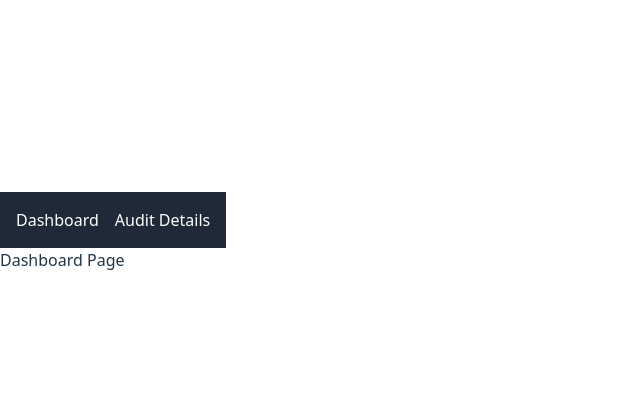
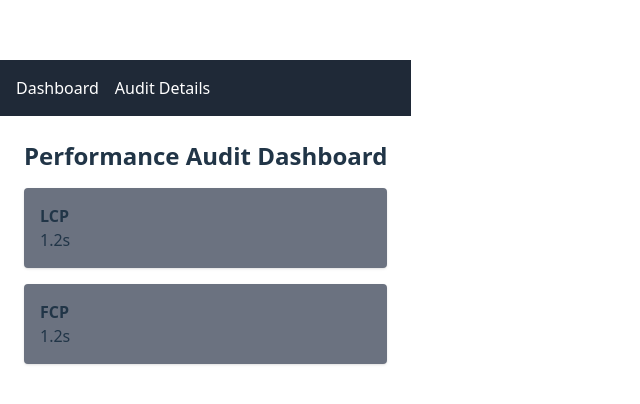
Before and after one commit to marazmlab/performance-dashboard-app, a React (Vite) app: page / in a window 1280 px wide. Shown: the part 168-572 px from the top of the page, without its empty margins (0-640 px from the left). Built offline with nearby package versions, Linux system fonts and the light colour scheme.

Commit message:
feat: add sample content to Dashboard and AuditDetails pages,

```diff
--- a/src/pages/AuditDetails.jsx
+++ b/src/pages/AuditDetails.jsx
@@ -1,6 +1,9 @@
 function AuditDetails() {
     return (
-        <div>Audit Details</div>
+        <div className="p-6">
+            <h1 className="text-2xl font-bold mb-4">Audit Details</h1>
+            <p>Details for selected audit will appear here</p>
+        </div>
     );
 }
 
--- a/src/pages/Dashboard.jsx
+++ b/src/pages/Dashboard.jsx
@@ -1,6 +1,18 @@
 function Dashboard() {
     return(
-        <div>Dashboard Page</div>
+        <div className="p-6">
+            <h1 className="text-2xl font-bold mb-4">Performance Audit Dashboard</h1>
+            <div className="grid-cols-2 gap-4">
+                <div className="bg-gray-500 rounded shadow p-4 mb-4">
+                    <h2 className="font-semibold">LCP</h2>
+                    <p>1.2s</p>
+                </div>
+                <div className="bg-gray-500 rounded shadow p-4 mb-4">
+                    <h2 className="font-semibold">FCP</h2>
+                    <p>1.2s</p>
+                </div>
+            </div>
+        </div>
     )
 }
 
```
